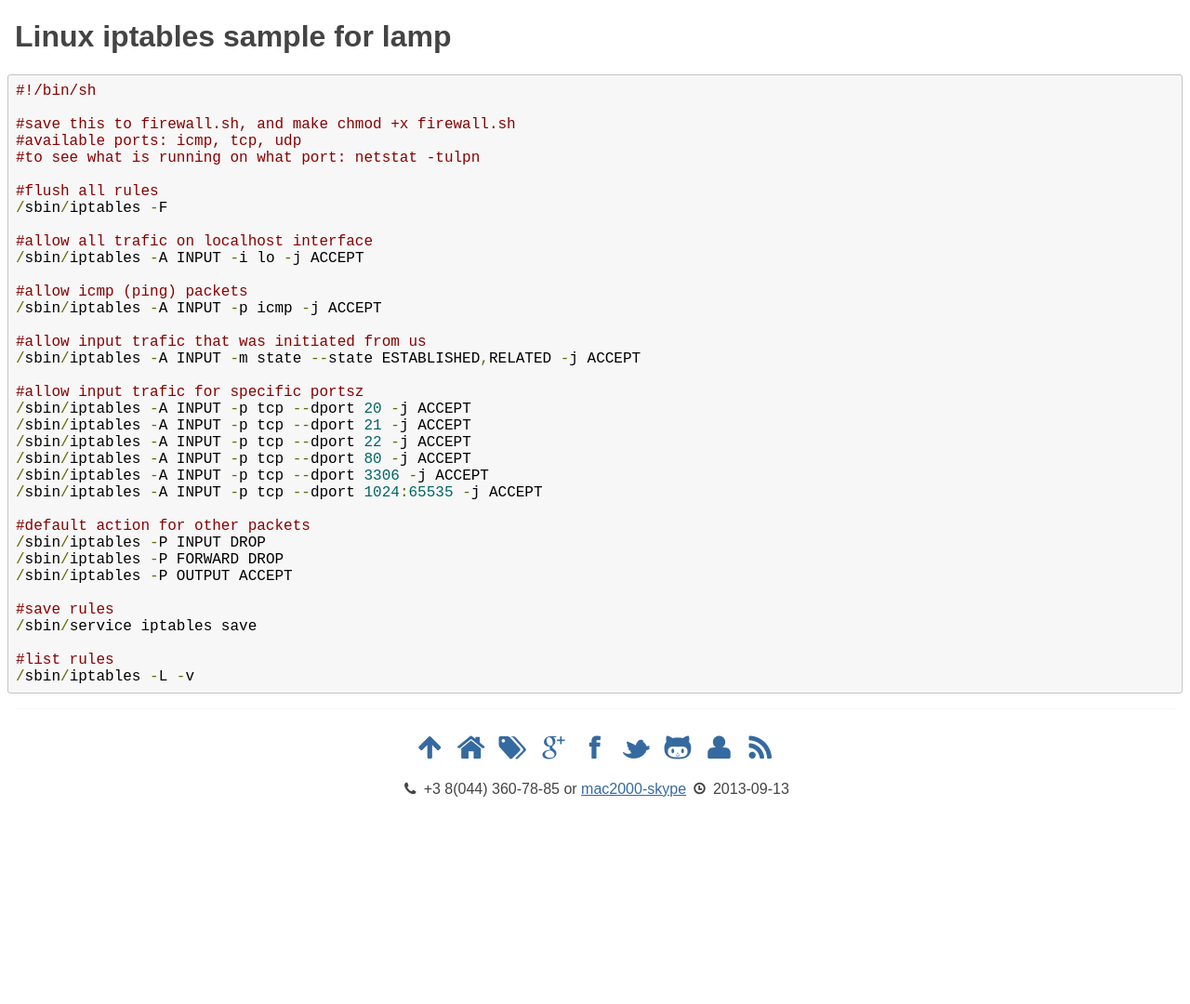
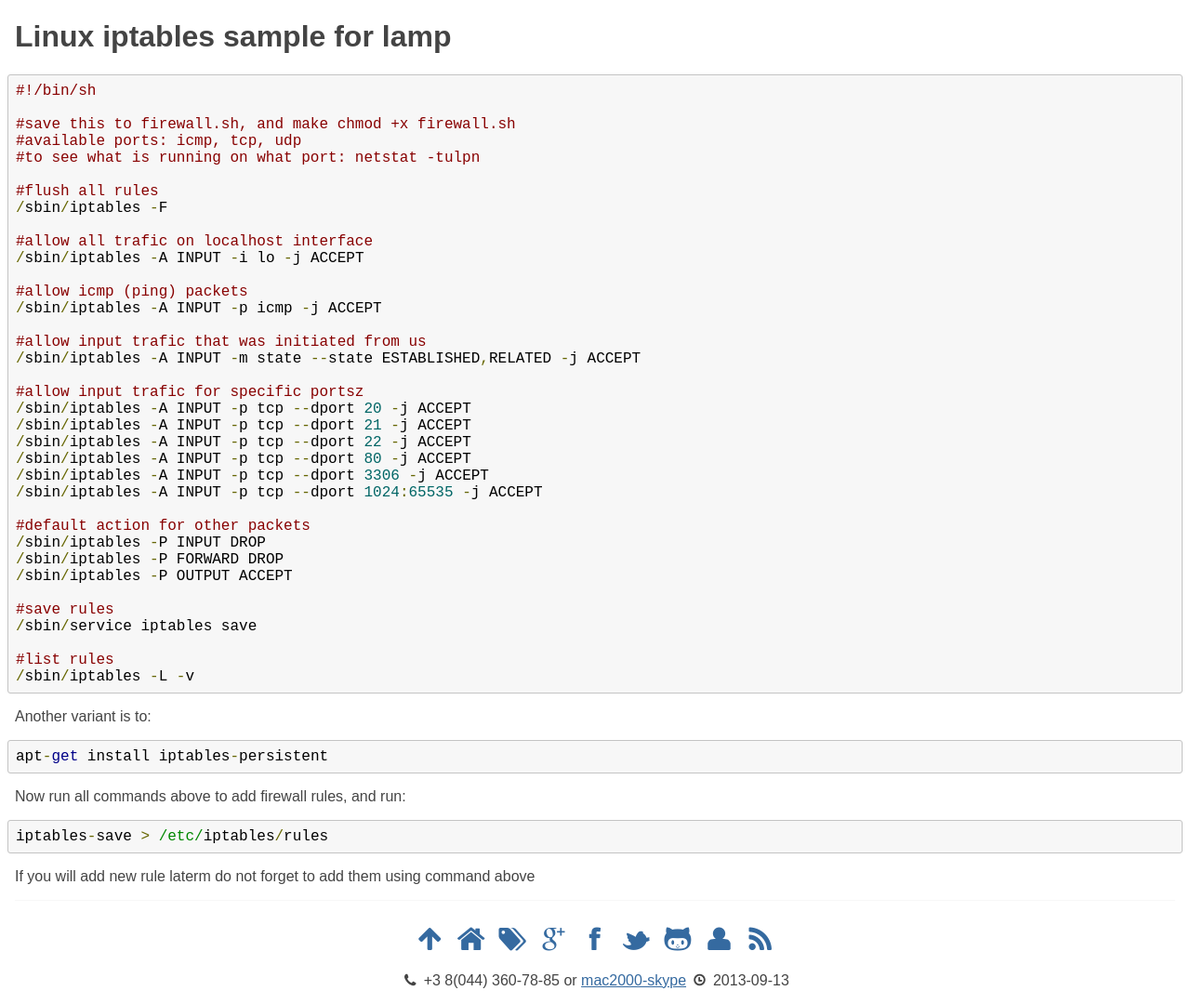
Before and after one commit to michaelbramwell/mac2000.github.com, a Jekyll site: the page built from _posts/2011-05-31-linux-iptables-sample-for-lamp.md, in a window 1280 px wide. Shown: the whole page at 93% size. Built offline with Jekyll 4.4.1, drawn with Linux system fonts in a browser that asks for light colours; before the commit the page ends 900 px from its top, so only the background shows below that.

Commit message:
firewall

```diff
--- a/_posts/2011-05-31-linux-iptables-sample-for-lamp.md
+++ b/_posts/2011-05-31-linux-iptables-sample-for-lamp.md
@@ -41,3 +41,14 @@ tags: [centos, filter, firewall, iptables, linux, netstat, ubuntu]
 
     #list rules
     /sbin/iptables -L -v
+
+
+Another variant is to:
+
+    apt-get install iptables-persistent
+
+Now run all commands above to add firewall rules, and run:
+
+    iptables-save > /etc/iptables/rules
+
+If you will add new rule laterm do not forget to add them using command above
```
